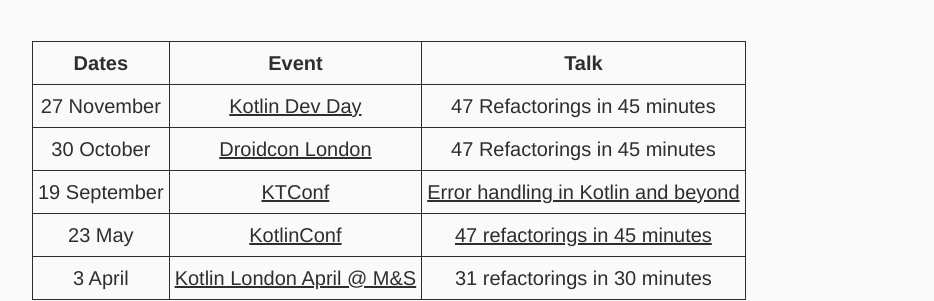
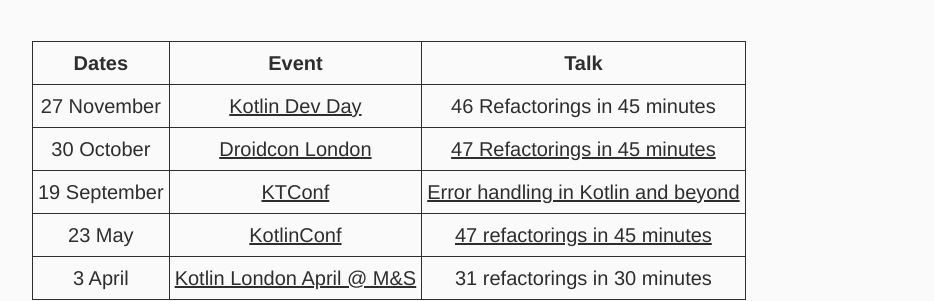
Before and after one commit to dkandalov/dkandalov.github.io, a Jekyll site: the page built from public-speaking.md, in a window 1280 px wide and 900 px high. Shown: the part 234-535 px from the top of the window, without its empty margins (160-1094 px from the left). Built offline with Jekyll 4.4.1, drawn with Linux system fonts in a browser that asks for light colours.

Commit message:
updated public speaking

```diff
--- a/public-speaking.md
+++ b/public-speaking.md
@@ -8,10 +8,10 @@ permalink: public-speaking
 
 | Dates   | Event                                                                               | Talk                                                                                  |
 |---------|-------------------------------------------------------------------------------------|---------------------------------------------------------------------------------------|
-| 27 November | [Kotlin Dev Day](https://kotlindevday.com)                                                | 47 Refactorings in 45 minutes |
-| 30 October | [Droidcon London](https://london.droidcon.com)                                                | 47 Refactorings in 45 minutes |
-| 19 September | [KTConf](https://ktconf.be)                                                | [Error handling in Kotlin and beyond](https://ktconf.be/speakers/dmitry-kandalov) |
-| 23 May  | [KotlinConf](https://kotlinconf.com)                                                | [47 refactorings in 45 minutes](https://www.youtube.com/watch?v=SwNTpgp262o) |
+| 27 November | [Kotlin Dev Day](https://kotlindevday.com) | 46 Refactorings in 45 minutes |
+| 30 October | [Droidcon London](https://london.droidcon.com) | [47 Refactorings in 45 minutes](https://www.youtube.com/watch?v=CnojrwX26RM) |
+| 19 September | [KTConf](https://ktconf.be) | [Error handling in Kotlin and beyond](https://ktconf.be/speakers/dmitry-kandalov) |
+| 23 May  | [KotlinConf](https://kotlinconf.com) | [47 refactorings in 45 minutes](https://www.youtube.com/watch?v=SwNTpgp262o) |
 | 3 April | [Kotlin London April @ M&S](https://www.meetup.com/kotlin-london/events/306456259/) | 31 refactorings in 30 minutes                                                         |
 {:.post-table}
 
```
